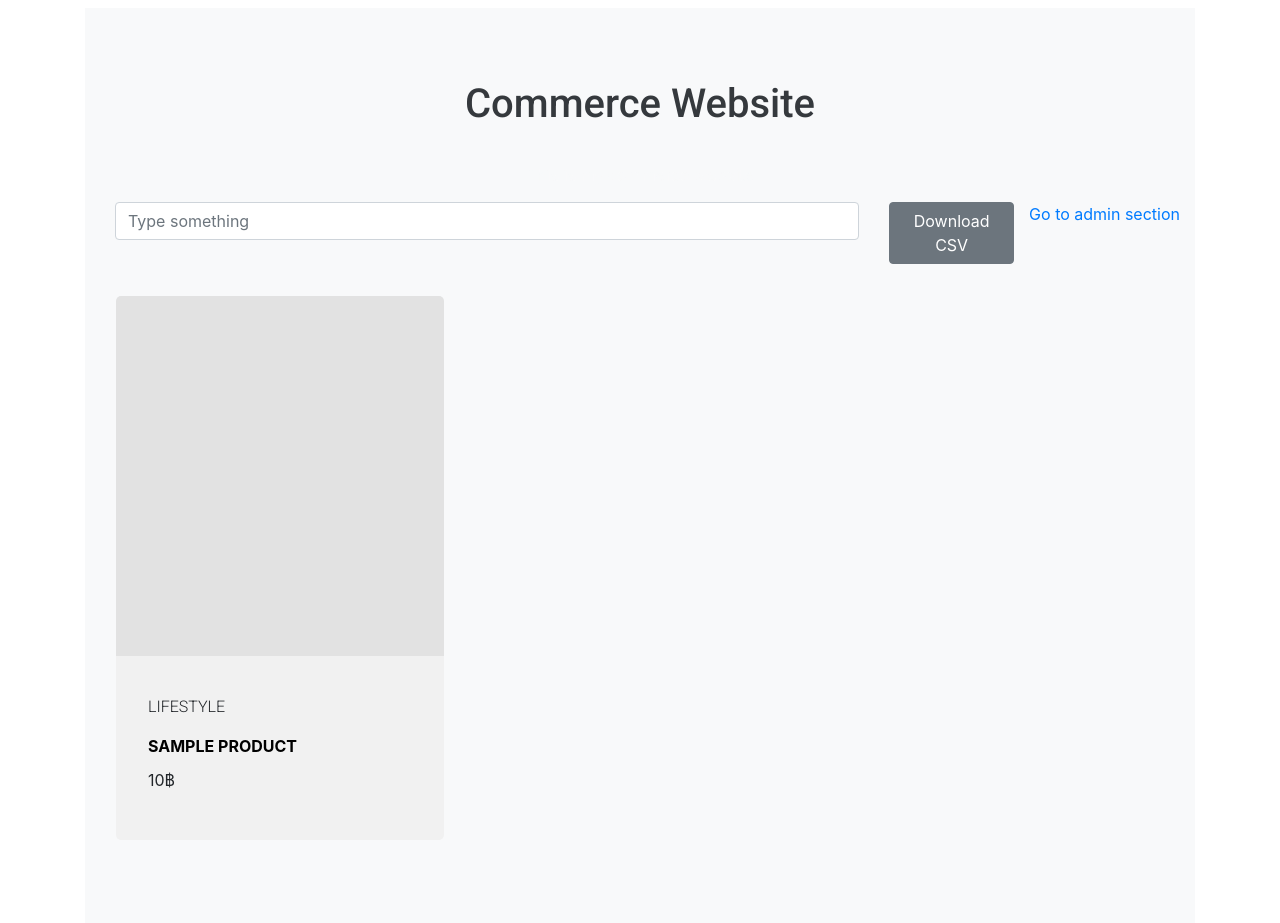
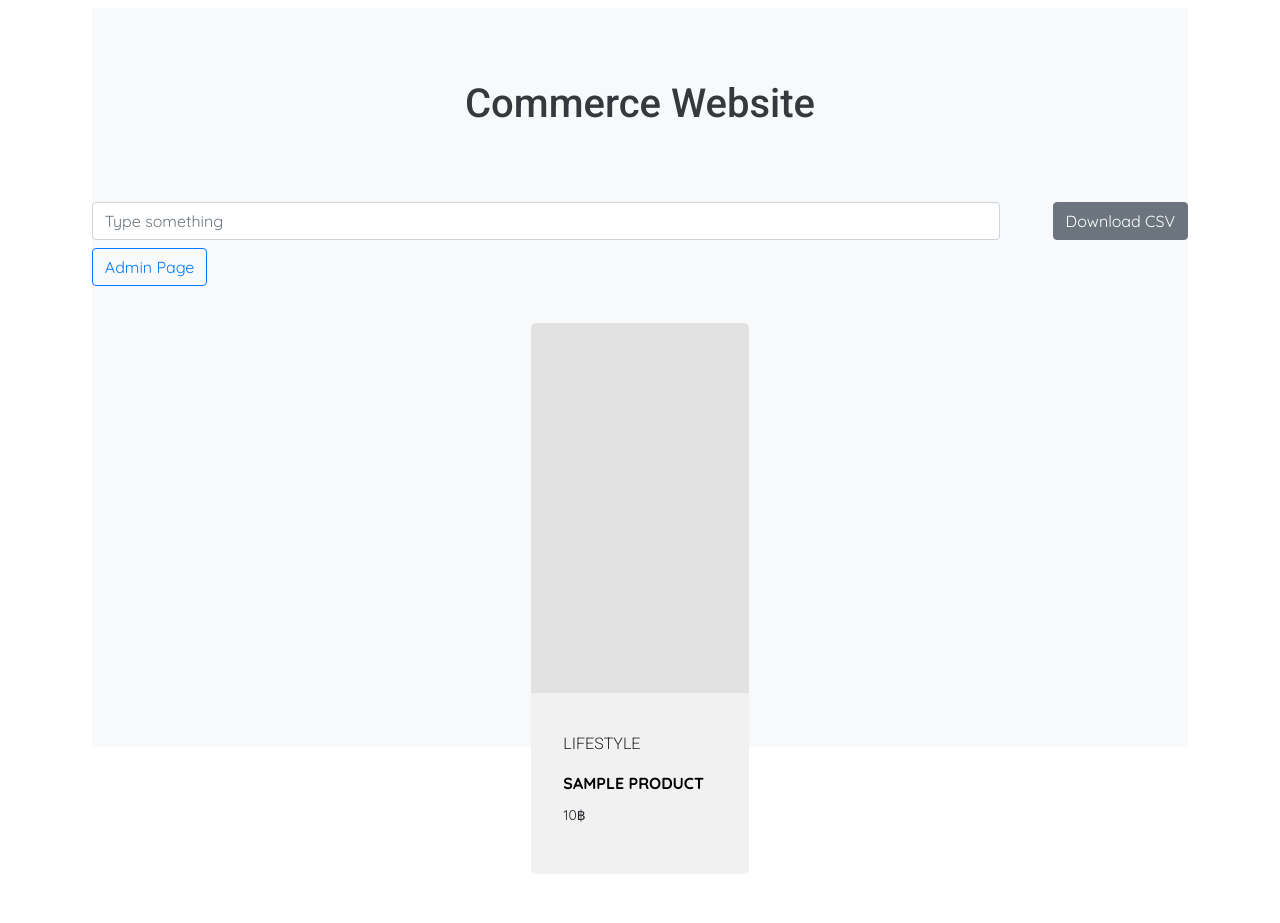
Before and after one commit to james31366/ssd2021-6210546013-commerce, a Rails app: page / in a window 1280 px wide. After the commit the page ends 874 px from the top, so only its background shows below. Run offline with Rails 7, Linux system fonts and the light colour scheme; tables that the repository leaves empty hold one stand-in row (Sample ...); style sheets or scripts are compiled from the project's sources; some libraries are stand-ins or nearby versions.

Commit message:
fix homepage css

```diff
--- a/app/assets/stylesheets/home.scss
+++ b/app/assets/stylesheets/home.scss
@@ -10,7 +10,8 @@ $gray: #e2e2e2;
   box-sizing: border-box;
 }
 body{
-  font-family: 'Quicksand', sans-serif;
+  font-family: 'Quicksand', sans-serif !important;
+  font-size: 14px !important;
 }
 
 /* Utility stylings */
@@ -18,9 +19,17 @@ img{
   width: 100%;
   display: block;
 }
+
+label{
+  margin-bottom: 0 !important;
+}
+
+.product-container{
+  width: 100vw;
+}
 .container{
-  width: 88vw;
-  margin: 0 auto;
+  width: 88vw !important;
+  //margin: 0 !important;
 }
 .lg-title,
 .md-title,
@@ -64,8 +73,16 @@ img{
   margin: 0.9rem auto;
 }
 .product{
+  //width: 25%;
   margin: 2rem;
-  position: relative;
+  //position: relative;
+  width: 50%;
+  @media screen and (min-width: 992px){
+    width: 28%;
+  }
+  @media screen and (min-width: 1200px){
+    width: 20%;
+  }
 }
 .product-content{
   border-radius: 5px 5px 0 0;
@@ -181,18 +199,12 @@ img{
 .product-collection-wrapper{
   padding: 3.2rem 0;
 }
-//.product-col-left{
-//  background: linear-gradient(rgba(0, 0, 0, 0), rgba(0, 0, 0, 0.3)), url("images/fashion-img-1.jpg") center/cover no-repeat;
-//}
-//.product-col-r-top{
-//  background: linear-gradient(rgba(0, 0, 0, 0), rgba(0, 0, 0, 0.3)), url("images/fashion-img-2.png") center/cover no-repeat;
-//}
 .flex{
   display: flex;
-  justify-content: center;
+  flex-wrap: wrap;
+  justify-content: space-around;
   align-items: flex-end;
   height: 50vh;
-  padding: 2rem 1.5rem 3.2rem;
   margin: 5px;
 }
 .product-col-r-bottom > div:first-child{
@@ -228,183 +240,42 @@ img{
   background: $caribbean-green;
 }
 
-/* Media Queries */
-@media screen and (min-width: 992px){
-  .product-items{
-    display: grid;
-    grid-template-columns: repeat(2, 1fr);
-  }
-  .product-col-r-bottom{
-    display: grid;
-    grid-template-columns: repeat(2, 1fr);
-  }
-}
-@media screen and (min-width: 1200px){
-  .product-items{
-    grid-template-columns: repeat(3, 1fr);
-  }
-  .product{
-    margin-right: 1rem;
-    margin-left: 1rem;
-  }
-  .products .text-light{
-    width: 50%;
-  }
-}
-
-@media screen and (min-width: 1336px){
-  .product-items{
-    grid-template-columns: repeat(4, 1fr);
-  }
-  .product-collection-wrapper{
-    display: grid;
-    grid-template-columns: repeat(2, 1fr);
-  }
-  .flex{
-    height: 60vh;
-  }
-  .product-col-left{
-    height: 121.5vh;
-  }
-}
-
-::selection {
-  background: #212129;
-}
-
-.search-wrapper {
-  position: absolute;
-  transform: translate(-50%, -50%);
-  top:50%;
-  left:50%;
-}
-.search-wrapper.active {}
-
-.search-wrapper .input-holder {
-  height: 70px;
-  width:70px;
-  overflow: hidden;
-  background: rgba(255,255,255,0);
-  border-radius:6px;
-  position: relative;
-  transition: all 0.3s ease-in-out;
-}
-.search-wrapper.active .input-holder {
-  width:450px;
-  border-radius: 50px;
-  background: rgba(0,0,0,0.5);
-  transition: all .5s cubic-bezier(0.000, 0.105, 0.035, 1.570);
-}
-.search-wrapper .input-holder .search-input {
-  width:100%;
-  height: 50px;
-  padding:0px 70px 0 20px;
-  opacity: 0;
-  position: absolute;
-  top:0px;
-  left:0px;
-  background: transparent;
-  box-sizing: border-box;
-  border:none;
-  outline:none;
-  font-family: "Open Sans", Arial, Verdana, serif;
-  font-size: 16px;
-  font-weight: 400;
-  line-height: 20px;
-  color:#FFF;
-  transform: translate(0, 60px);
-  transition: all .3s cubic-bezier(0.000, 0.105, 0.035, 1.570);
-  transition-delay: 0.3s;
-}
-.search-wrapper.active .input-holder .search-input {
-  opacity: 1;
-  transform: translate(0, 10px);
-}
-.search-wrapper .input-holder .search-icon {
-  width:70px;
-  height:70px;
-  border:none;
-  border-radius:6px;
-  background: #FFF;
-  padding:0px;
-  outline:none;
-  position: relative;
-  z-index: 2;
-  float:right;
-  cursor: pointer;
-  transition: all 0.3s ease-in-out;
-}
-.search-wrapper.active .input-holder .search-icon {
-  width: 50px;
-  height:50px;
-  margin: 10px;
-  border-radius: 30px;
-}
-.search-wrapper .input-holder .search-icon span {
-  width:22px;
-  height:22px;
-  display: inline-block;
-  vertical-align: middle;
-  position:relative;
-  transform: rotate(45deg);
-  transition: all .4s cubic-bezier(0.650, -0.600, 0.240, 1.650);
-}
-.search-wrapper.active .input-holder .search-icon span {
-  transform: rotate(-45deg);
-}
-.search-wrapper .input-holder .search-icon span::before, .search-wrapper .input-holder .search-icon span::after {
-  position: absolute;
-  content:'';
-}
-.search-wrapper .input-holder .search-icon span::before {
-  width: 4px;
-  height: 11px;
-  left: 9px;
-  top: 18px;
-  border-radius: 2px;
-  background: #FE5F55;
-}
-.search-wrapper .input-holder .search-icon span::after {
-  width: 14px;
-  height: 14px;
-  left: 0px;
-  top: 0px;
-  border-radius: 16px;
-  border: 4px solid #FE5F55;
-}
-.search-wrapper .close {
-  position: absolute;
-  z-index: 1;
-  top:24px;
-  right:20px;
-  width:25px;
-  height:25px;
-  cursor: pointer;
-  transform: rotate(-180deg);
-  transition: all .3s cubic-bezier(0.285, -0.450, 0.935, 0.110);
-  transition-delay: 0.2s;
-}
-.search-wrapper.active .close {
-  right:-50px;
-  transform: rotate(45deg);
-  transition: all .6s cubic-bezier(0.000, 0.105, 0.035, 1.570);
-  transition-delay: 0.5s;
-}
-.search-wrapper .close::before, .search-wrapper .close::after {
-  position:absolute;
-  content:'';
-  background: #FE5F55;
-  border-radius: 2px;
-}
-.search-wrapper .close::before {
-  width: 5px;
-  height: 25px;
-  left: 10px;
-  top: 0px;
-}
-.search-wrapper .close::after {
-  width: 25px;
-  height: 5px;
-  left: 0px;
-  top: 10px;
-}
+///* Media Queries */
+//@media screen and (min-width: 992px){
+//  .product-items{
+//    display: grid;
+//    grid-template-columns: repeat(2, 1fr);
+//  }
+//  .product-col-r-bottom{
+//    display: grid;
+//    grid-template-columns: repeat(2, 1fr);
+//  }
+//}
+//@media screen and (min-width: 1200px){
+//  .product-items{
+//    grid-template-columns: repeat(3, 1fr);
+//  }
+//  .product{
+//    margin-right: 1rem;
+//    margin-left: 1rem;
+//  }
+//  .products .text-light{
+//    width: 50%;
+//  }
+//}
+//
+//@media screen and (min-width: 1336px){
+//  .product-items{
+//    grid-template-columns: repeat(4, 1fr);
+//  }
+//  .product-collection-wrapper{
+//    display: grid;
+//    grid-template-columns: repeat(2, 1fr);
+//  }
+//  .flex{
+//    height: 60vh;
+//  }
+//  .product-col-left{
+//    height: 121.5vh;
+//  }
+//}
--- a/app/views/home/index.slim
+++ b/app/views/home/index.slim
@@ -1,40 +1,41 @@
 .products
-  .container#home
-    h1.lg-title Commerce Website
-    p.text-light This is my commerce website
-    span.float-right
-      = link_to 'Go to admin section', admin_products_path
-    .row
-      .col-10
-        = form_tag admin_products_path, method: :get do
-          = text_field_tag 'search', @search, placeholder: 'Type something', class: 'form-control'
-      .col-2
-        = link_to admin_products_path(format: :csv) do
-          = button_tag 'Download CSV', class: 'btn btn-secondary float-right'
+  h1.lg-title Commerce Website
+  p.text-light This is my commerce website
+  .row
+    .col-10
+      = form_tag admin_products_path, method: :get do
+        = text_field_tag 'search', @search, placeholder: 'Type something', class: 'form-control'
+    .col-2
+      = link_to admin_products_path(format: :csv) do
+        = button_tag 'Download CSV', class: 'btn btn-secondary float-right'
+  .row.mt-2
+    .col-12
+      = link_to admin_products_path do
+        = button_tag 'Admin Page', class: 'btn btn-outline-primary'
 
-    .product-items
-      - @products.each do |p|
-        .product
-          .product-content
-            .product-img
-              - if p.cover_image.attached?
-                = image_tag p.cover_image, alt: 'product image'
-            .product-btns
-              button.btn-cart type="button"
-                label.btn-text
-                  | add to cart
-                span
-                  i.fas.fa-plus
-              button.btn-buy type="button"
-                label.btn-text
-                  | buy now
-                span
-                  i.fas.fa-shopping-cart
-          .product-info
-            .product-info-top
-              h2.sm-title lifestyle
-            / Describe item section
-            = link_to p.title, admin_product_path(p), class: 'product-name'
-            p.product-price
-              = p.price
-              | ฿
+  .product-items.flex
+    - @products.each do |p|
+      .product
+        .product-content
+          .product-img
+            - if p.cover_image.attached?
+              = image_tag p.cover_image, alt: 'product image'
+          .product-btns
+            button.btn-cart type="button"
+              label.btn-text
+                | add to cart
+              span
+                i.fas.fa-plus
+            button.btn-buy type="button"
+              label.btn-text
+                | buy now
+              span
+                i.fas.fa-shopping-cart
+        .product-info
+          .product-info-top
+            h2.sm-title lifestyle
+          / Describe item section
+          = link_to p.title, admin_product_path(p), class: 'product-name'
+          p.product-price
+            = p.price
+            | ฿
```
Also changed, not shown: other parts of app/assets/stylesheets/home.scss (+2 -1 lines).
